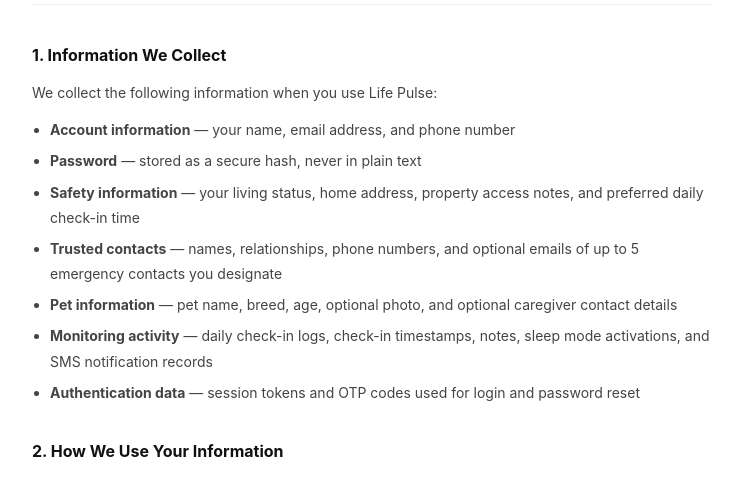
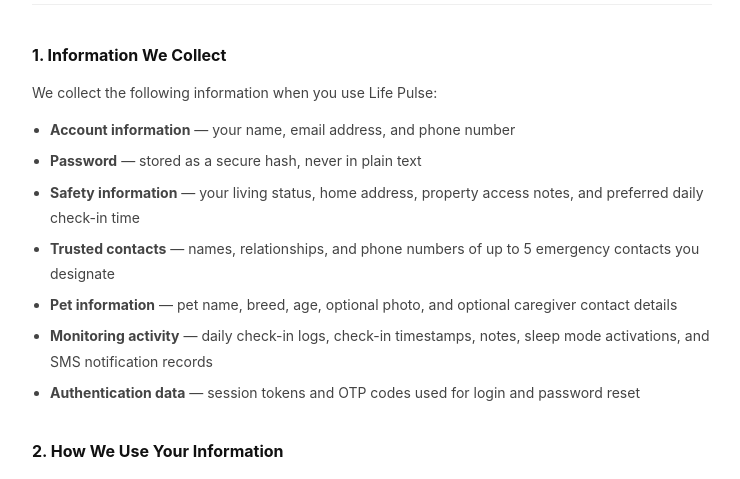
Before and after one commit to Aklabu/DRF-LifePulse, a Django app: page /privacy-policy/ in a window 1280 px wide. Shown: the part 312-791 px from the top of the page, without its empty margins (268-1008 px from the left). Run offline with Django 5.2, Linux system fonts and the light colour scheme.

Commit message:
feat(accounts): remove email field from TrustedContact model and update privacy policy

```diff
--- a/apps/accounts/models.py
+++ b/apps/accounts/models.py
@@ -70,7 +70,6 @@ class TrustedContact(models.Model):
     name = models.CharField(max_length=255)
     relationship = models.CharField(max_length=100)
     phone_number = models.CharField(max_length=20)
-    email = models.EmailField(blank=True, default='')
     photo = models.ImageField(upload_to='contacts/', blank=True, null=True)
     created_at = models.DateTimeField(auto_now_add=True)
     updated_at = models.DateTimeField(auto_now=True)
--- a/templates/privacy_policy.html
+++ b/templates/privacy_policy.html
@@ -91,7 +91,7 @@
         <li><strong>Account information</strong> — your name, email address, and phone number</li>
         <li><strong>Password</strong> — stored as a secure hash, never in plain text</li>
         <li><strong>Safety information</strong> — your living status, home address, property access notes, and preferred daily check-in time</li>
-        <li><strong>Trusted contacts</strong> — names, relationships, phone numbers, and optional emails of up to 5 emergency contacts you designate</li>
+        <li><strong>Trusted contacts</strong> — names, relationships, and phone numbers of up to 5 emergency contacts you designate</li>
         <li><strong>Pet information</strong> — pet name, breed, age, optional photo, and optional caregiver contact details</li>
         <li><strong>Monitoring activity</strong> — daily check-in logs, check-in timestamps, notes, sleep mode activations, and SMS notification records</li>
         <li><strong>Authentication data</strong> — session tokens and OTP codes used for login and password reset</li>
```
Also changed, not shown: apps/accounts/migrations/0006_remove_trustedcontact_email.py (added).
